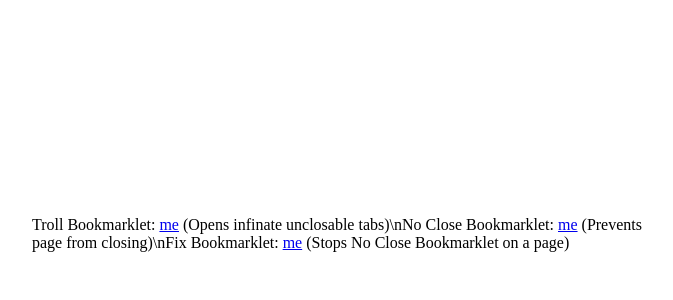
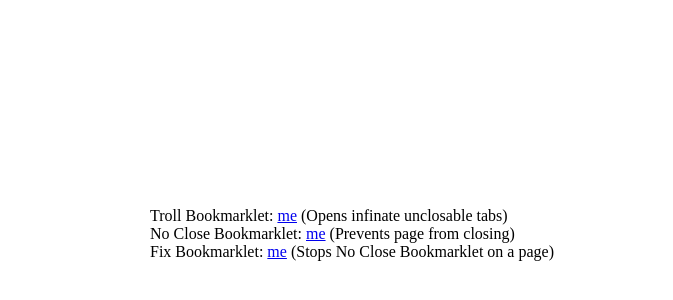
Before and after one commit to NoniBanoni/Bookmarklet, a plain HTML site: page index.html in a window 1280 px wide. Shown: the part 166-466 px from the top of the page, without its empty margins (288-961 px from the left). Drawn offline with Linux system fonts and the light colour scheme.

Commit message:
Update index.html

```diff
--- a/index.html
+++ b/index.html
@@ -15,8 +15,8 @@
   <body>
     <div id=centerPage>
       <p>Troll Bookmarklet: <a href="javascript:(function(){var a=document.createElement('script');a.setAttribute('src','https://cdn.jsdelivr.net/gh/NoniBanoni/Bookmarklets/troll.js');document.body.appendChild(a);}());
-">me</a> (Opens infinate unclosable tabs)\nNo Close Bookmarklet: <a href="javascript:(function(){var a=document.createElement('script');a.setAttribute('src','https://cdn.jsdelivr.net/gh/NoniBanoni/Bookmarklets/noClose.js');document.body.appendChild(a);}());
-">me</a> (Prevents page from closing)\nFix Bookmarklet: <a href="javascript:(function(){var a=document.createElement('script');a.setAttribute('src','https://cdn.jsdelivr.net/gh/NoniBanoni/Bookmarklets/fix.js');document.body.appendChild(a);}());
+">me</a> (Opens infinate unclosable tabs)<br>No Close Bookmarklet: <a href="javascript:(function(){var a=document.createElement('script');a.setAttribute('src','https://cdn.jsdelivr.net/gh/NoniBanoni/Bookmarklets/noClose.js');document.body.appendChild(a);}());
+">me</a> (Prevents page from closing)<br>Fix Bookmarklet: <a href="javascript:(function(){var a=document.createElement('script');a.setAttribute('src','https://cdn.jsdelivr.net/gh/NoniBanoni/Bookmarklets/fix.js');document.body.appendChild(a);}());
 ">me</a> (Stops No Close Bookmarklet on a page)</p>
     </div>
   </body>
```
